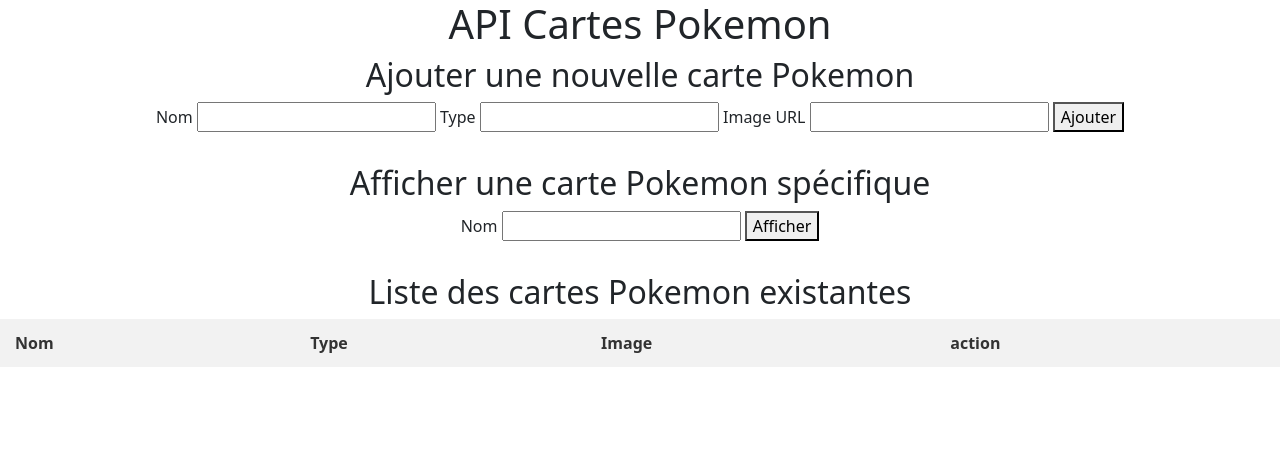
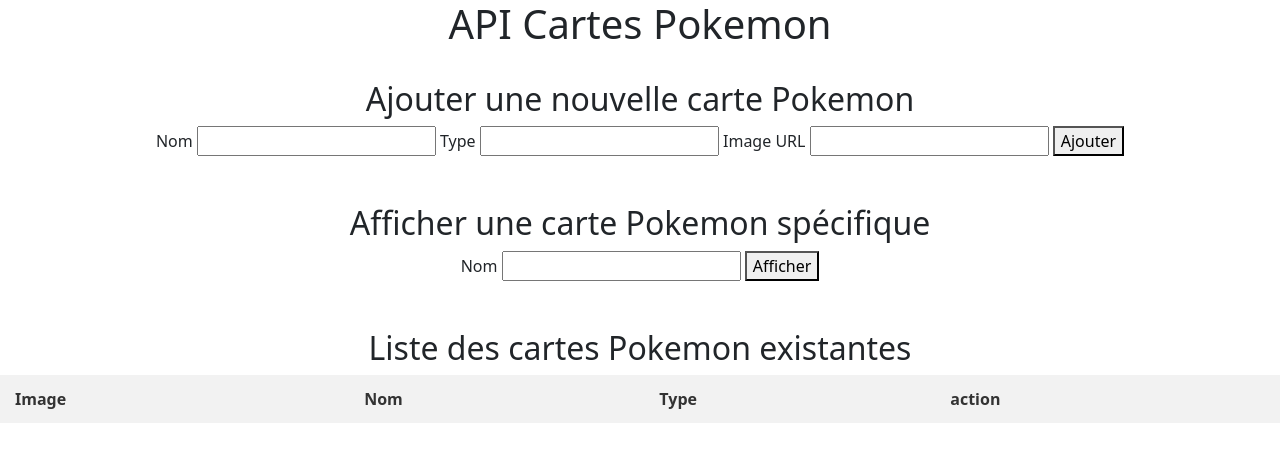
Before and after one commit to NassimZoubeir/pokemonChallenge, a website: page public/index.html in a window 1280 px wide. Drawn offline with nearby package versions, Linux system fonts and the light colour scheme; no server answers.

Commit message:
modification affichage des pokemons

```diff
--- a/public/index.html
+++ b/public/index.html
@@ -41,9 +41,9 @@
         <table>
           <thead>
             <tr>
+              <th>Image</th>
               <th>Nom</th>
               <th>Type</th>
-              <th>Image</th>
               <th>action</th>
             </tr>
           </thead>
--- a/public/main.js
+++ b/public/main.js
@@ -1,4 +1,5 @@
-// ----------------------------------------------- AFFICHAGE DE MA LISTE DE POKEMON + POUVOIR LES SUPPRIMER -----------------------------------------------------------------
+// ----------------------------------------------- AFFICHAGE DE MA LISTE DE POKEMON + BOUTON SUPPRIMER -----------------------------------------------------------------
+
 // On récupère l'élément du DOM avec l'ID "pokemonList"
 const tableBody = document.getElementById('pokemonList');
 
@@ -10,6 +11,13 @@
     for (const carte of cartes) {
       const row = document.createElement('tr');
 
+      // On crée une nouvelle cellule pour l'image et on y ajoute une balise img avec la source de l'image
+      const imageCell = document.createElement('td');
+      const image = document.createElement('img');
+      image.src = carte.imageSrc;
+      imageCell.appendChild(image);
+      row.appendChild(imageCell);
+
       // On crée une nouvelle cellule pour le nom et on y ajoute le nom de la carte
       const nameCell = document.createElement('td');
       nameCell.textContent = carte.nom;
@@ -19,13 +27,6 @@
       const typeCell = document.createElement('td');
       typeCell.textContent = carte.type;
       row.appendChild(typeCell);
-
-      // On crée une nouvelle cellule pour l'image et on y ajoute une balise img avec la source de l'image
-      const imageCell = document.createElement('td');
-      const image = document.createElement('img');
-      image.src = carte.imageSrc;
-      imageCell.appendChild(image);
-      row.appendChild(imageCell);
 
       // On crée une nouvelle cellule pour les actions et on y ajoute un bouton "Supprimer"
       const actionCell = document.createElement('td');
--- a/public/style.css
+++ b/public/style.css
@@ -3,6 +3,7 @@
 }
 #list {
     text-align: center;
+    margin-top: 1.5em;
 }
 table {
     border-collapse: collapse;
@@ -32,10 +33,12 @@
 }
 .add {
     text-align: center;
+    margin-top: 2em;
     margin-bottom: 2em;
 }
 .onepoke {
     text-align: center;
+    margin-top: 3em;
     margin-bottom: 2em;
 }
 #pokemonInfo img {
```
Also changed, not shown: pokemonList.json (+1 -10 lines).
